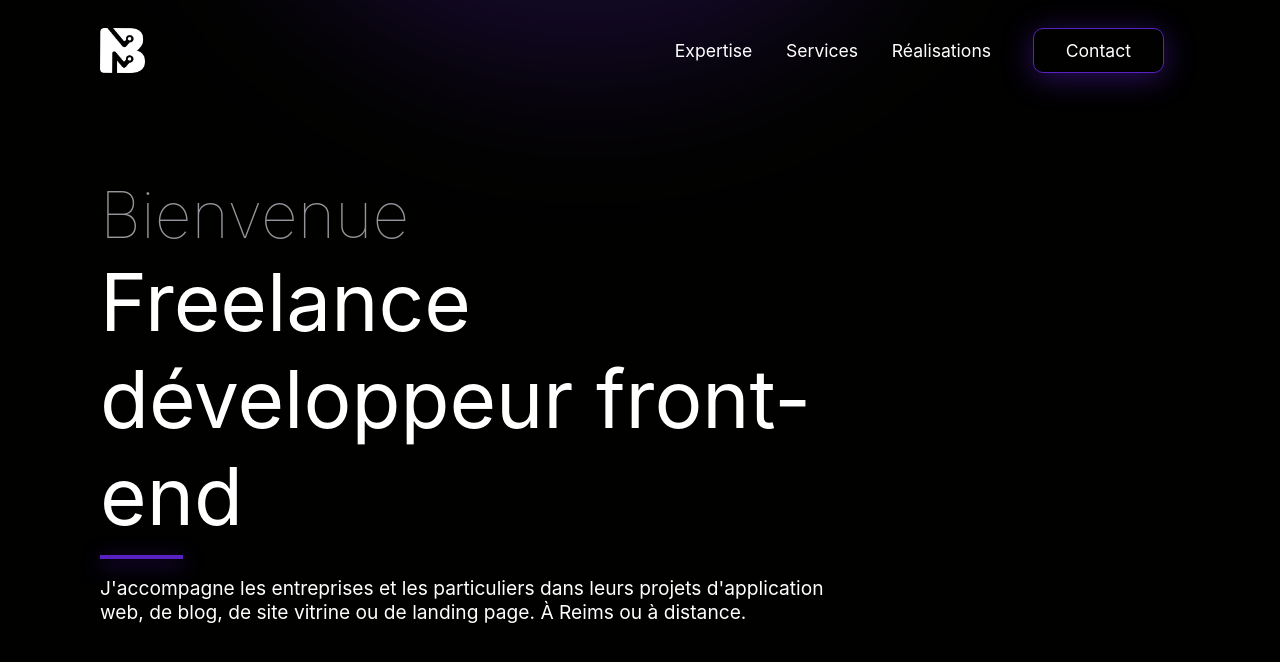
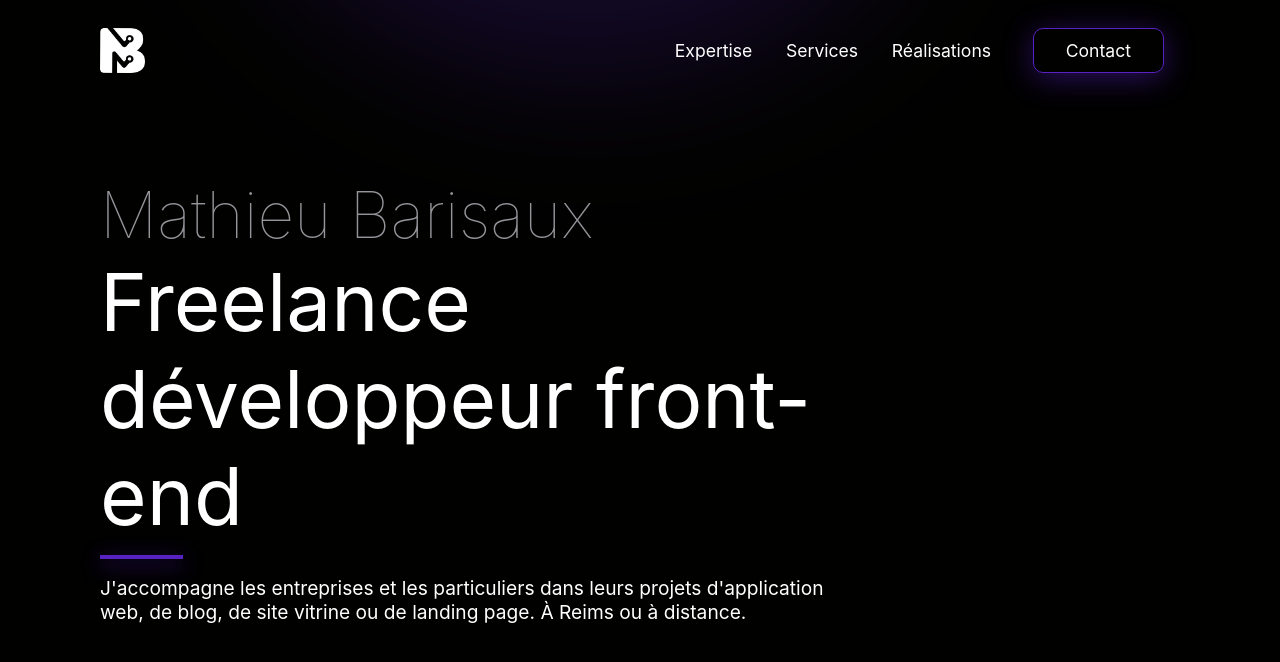
Before and after one commit to MathieuBarisaux/portfolio, a Next.js app: page / in a window 1280 px wide. Shown: the top 662 px of the page. Built offline with nearby package versions, Linux system fonts and the light colour scheme.

Commit message:
Fix some design detail

```diff
--- a/asset/content/services.json
+++ b/asset/content/services.json
@@ -6,7 +6,7 @@
     "attributes": [
       "Adapté à vos besoins",
       "Accompagnement de A à Z",
-      "Design sur mesures et responsive",
+      "Design sur mesure et responsive",
       "Création d'une landing page",
       "Création de blog",
       "Création de site web",
--- a/components/Contact/Contact.js
+++ b/components/Contact/Contact.js
@@ -120,7 +120,7 @@ const Contact = () => {
           <InputBox
             type={"checkbox"}
             label={
-              "En soumettant ce formulaire, vous acceptez que ces informations soit utilisées pour que je puisse vous répondre. 😉"
+              "En soumettant ce formulaire, vous acceptez que ces informations soient utilisées pour que je puisse vous répondre. 😉"
             }
             input={isUserConditionsChecked}
             setInput={setIsUserConditionsChecked}
--- a/components/Contact/Contact.module.scss
+++ b/components/Contact/Contact.module.scss
@@ -115,6 +115,7 @@
     margin-bottom: 2rem;
     border-radius: 50%;
     transform: translate3d(0, 0, 0); // Use to fix safari z-index bug
+    background: linear-gradient(90deg, #f5f5f7, #e7e6ea);
 
     @media screen and (max-width: 1080px) {
       margin: auto;
--- a/components/Welcome/Welcome.js
+++ b/components/Welcome/Welcome.js
@@ -57,7 +57,7 @@ const Welcome = () => {
       id={"welcome"}
       ref={ref}
     >
-      <p>Bienvenue</p>
+      <p>Mathieu Barisaux</p>
       <p id={"title"}>Freelance développeur front-end</p>
       <p id={"bam"}>
         J&apos;accompagne les entreprises et les particuliers dans leurs projets
--- a/styles/globals.scss
+++ b/styles/globals.scss
@@ -1,4 +1,8 @@
 @use "/styles/variables";
+
+:root {
+  color-scheme: dark;
+}
 
 html,
 body {
```
Also changed, not shown: public/Picture_profil_white-min.png (added).
